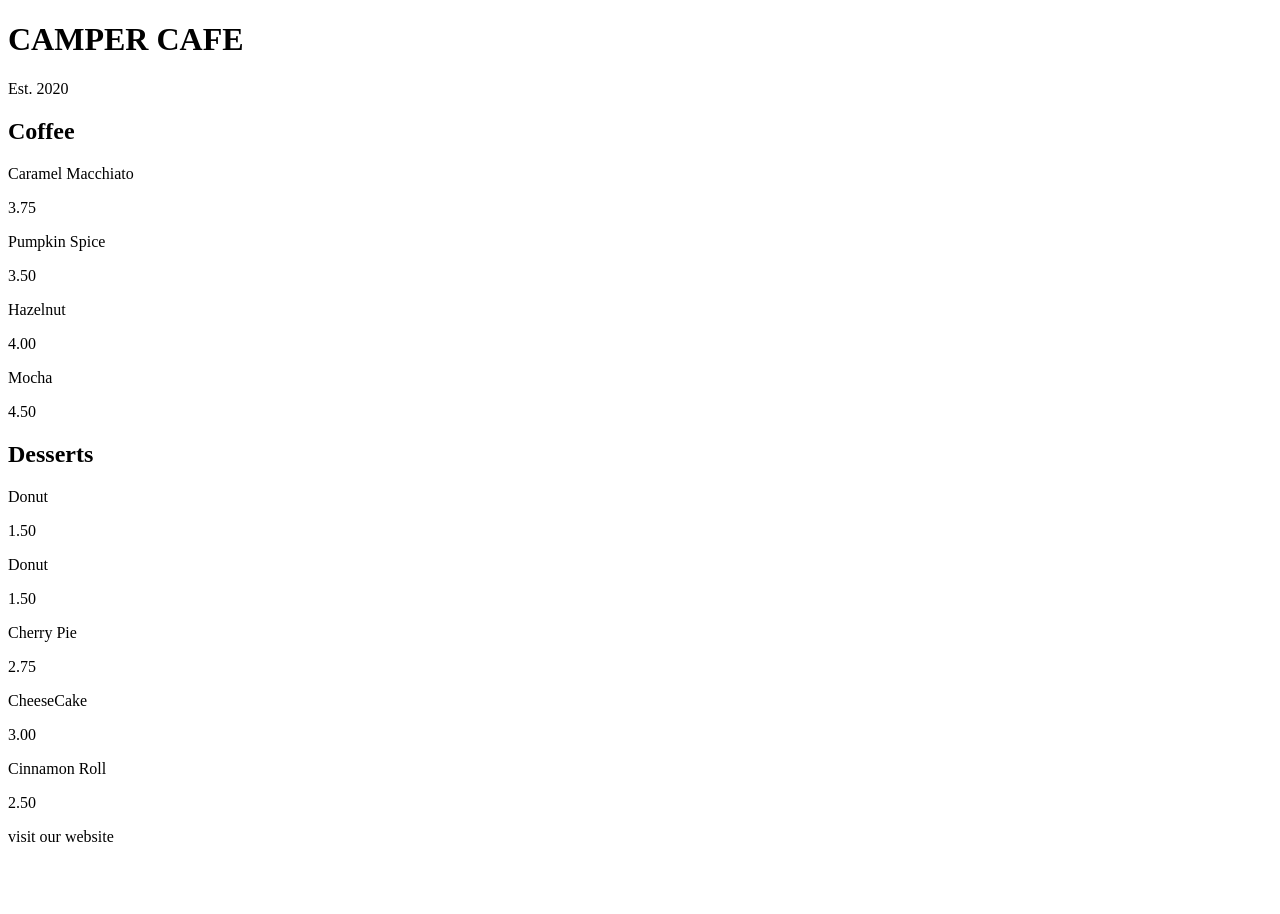
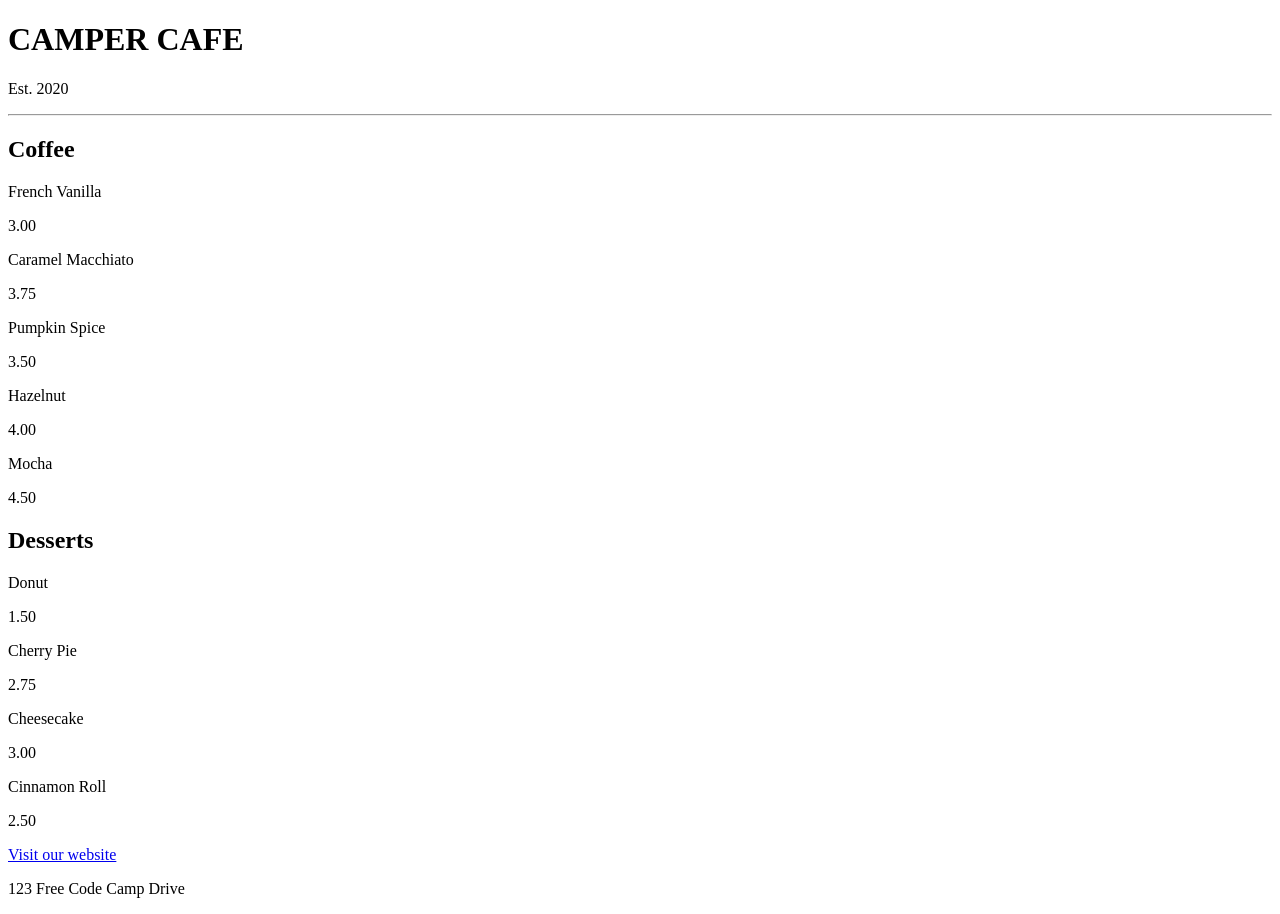
Before and after one commit to patntiwa/CafeMenu_Freecodecamp, a plain HTML site: page index.html in a window 1280 px wide. Before the commit the page ends 862 px from the top, so only its background shows below. Drawn offline with Linux system fonts and the light colour scheme.

Commit message:
day 2 Modification

```diff
--- a/index.html
+++ b/index.html
@@ -2,54 +2,66 @@
 <html lang="en">
 
 <head>
+    <meta charset="utf-8" />
     <meta name="viewport" content="width=device-width, initial-scale=1.0" />
-    <meta charset="utf-8" />
     <title>Cafe Menu</title>
-    <link rel="stylesheet" href="styles.css">
+    <link href="styles.css" rel="stylesheet" />
 </head>
 
 <body>
     <div class="menu">
         <main>
             <h1>CAMPER CAFE</h1>
-            <p class="established">Est. 2020 </p>
+            <p class="established">Est. 2020</p>
+            <hr>
             <section>
                 <h2>Coffee</h2>
                 <article class="item">
-                    <p class="flavor">Caramel Macchiato</p><p class="price">3.75</p>
+                    <p class="flavor">French Vanilla</p>
+                    <p class="price">3.00</p>
                 </article>
                 <article class="item">
-                    <p class="flavor">Pumpkin Spice</p><p class="price">3.50</p>
+                    <p class="flavor">Caramel Macchiato</p>
+                    <p class="price">3.75</p>
                 </article>
                 <article class="item">
-                    <p class="flavor">Hazelnut</p><p class="price">4.00</p>
+                    <p class="flavor">Pumpkin Spice</p>
+                    <p class="price">3.50</p>
                 </article>
                 <article class="item">
-                    <p class="flavor">Mocha</p><p class="price">4.50</p>
+                    <p class="flavor">Hazelnut</p>
+                    <p class="price">4.00</p>
+                </article>
+                <article class="item">
+                    <p class="flavor">Mocha</p>
+                    <p class="price">4.50</p>
                 </article>
             </section>
             <section>
                 <h2>Desserts</h2>
                 <article class="item">
-                    <article class="item">
-                        <p class="dessert">Donut</p><p class="price">1.50</p>
-                        <article class="item">
-                            <p class="dessert">Donut</p><p class="price">1.50</p>
+                    <p class="dessert">Donut</p>
+                    <p class="price">1.50</p>
                 </article>
                 <article class="item">
-                            <p class="dessert">Cherry Pie</p><p class="price">2.75</p>
+                    <p class="dessert">Cherry Pie</p>
+                    <p class="price">2.75</p>
                 </article>
                 <article class="item">
-                            <p class="dessert">CheeseCake</p><p class="price">3.00</p>
+                    <p class="dessert">Cheesecake</p>
+                    <p class="price">3.00</p>
                 </article>
                 <article class="item">
-                            <p class="dessert">Cinnamon Roll</p><p class="price">2.50</p>
-                          </article>
+                    <p class="dessert">Cinnamon Roll</p>
+                    <p class="price">2.50</p>
                 </article>
             </section>
         </main>
         <footer>
-            <p><a href=""></a>visit our website</p>
+            <p>
+                <a href="https://www.freecodecamp.org" target="_blank">Visit our website</a>
+            </p>
+            <p>123 Free Code Camp Drive</p>
         </footer>
     </div>
 </body>
--- a/style.css
+++ b/style.css
@@ -48,3 +48,7 @@ h2 {
 .item p {
     display: inline-block;
 }
+hr {
+    height: 3px;
+    background-color:brown;
+  }
```
Lines whose indentation alone changed are shown as unchanged.
